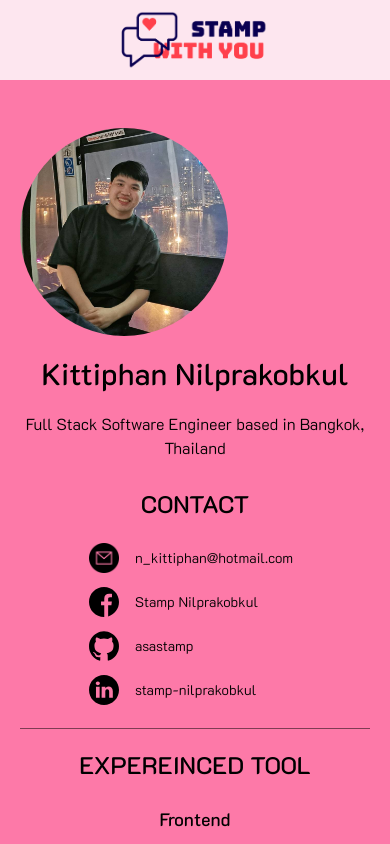
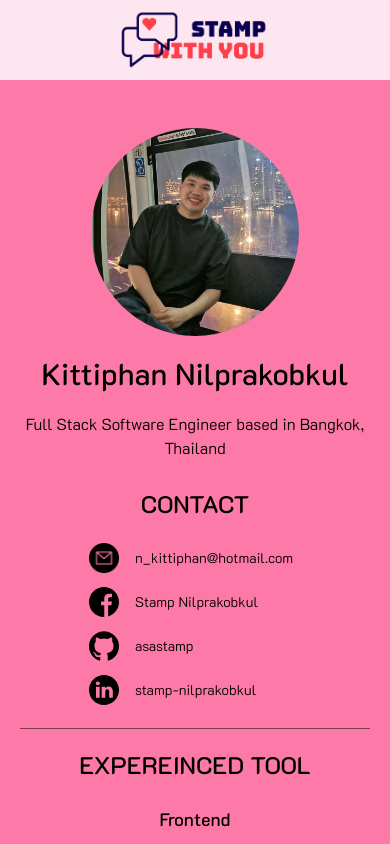
Before and after one commit to asastamp/stampwithyou-react, a Next.js app: page / in a window 390 px wide. Shown: the top 844 px of the page. Built offline with nearby package versions, Linux system fonts and the light colour scheme.

Commit message:
Update style

```diff
--- a/src/app/page.tsx
+++ b/src/app/page.tsx
@@ -21,7 +21,7 @@ export default async function Resume() {
       </div>
       <div className="flex rounded-lg bg-white mb-24 mx-0 flex-col lg:flex-row xl:mx-36">
         <div className="w-screen p-5 lg:rounded-l-lg bg-[#fd79a8] lg:w-1/3">
-          <div className="flex flex-col justify-center align-center my-7 md:flex-row">
+          <div className="flex flex-col justify-center items-center my-7 md:flex-row">
             <Image
               className="w-52 h-52 mr-0 md:mr-10 rounded-full object-contain hover:shadow-2xl lg:mr-0"
               src="/resume/profile.png"
```
